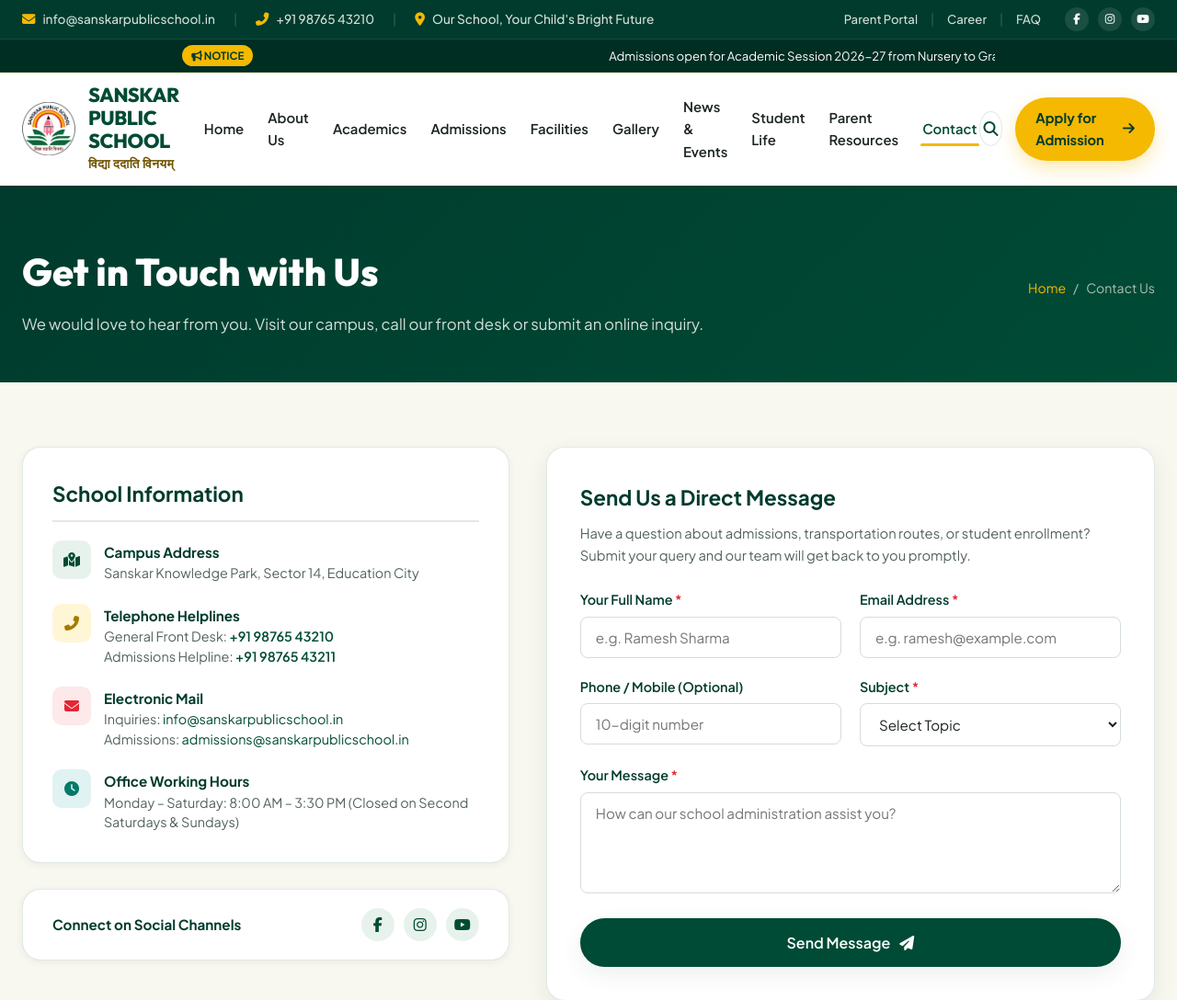
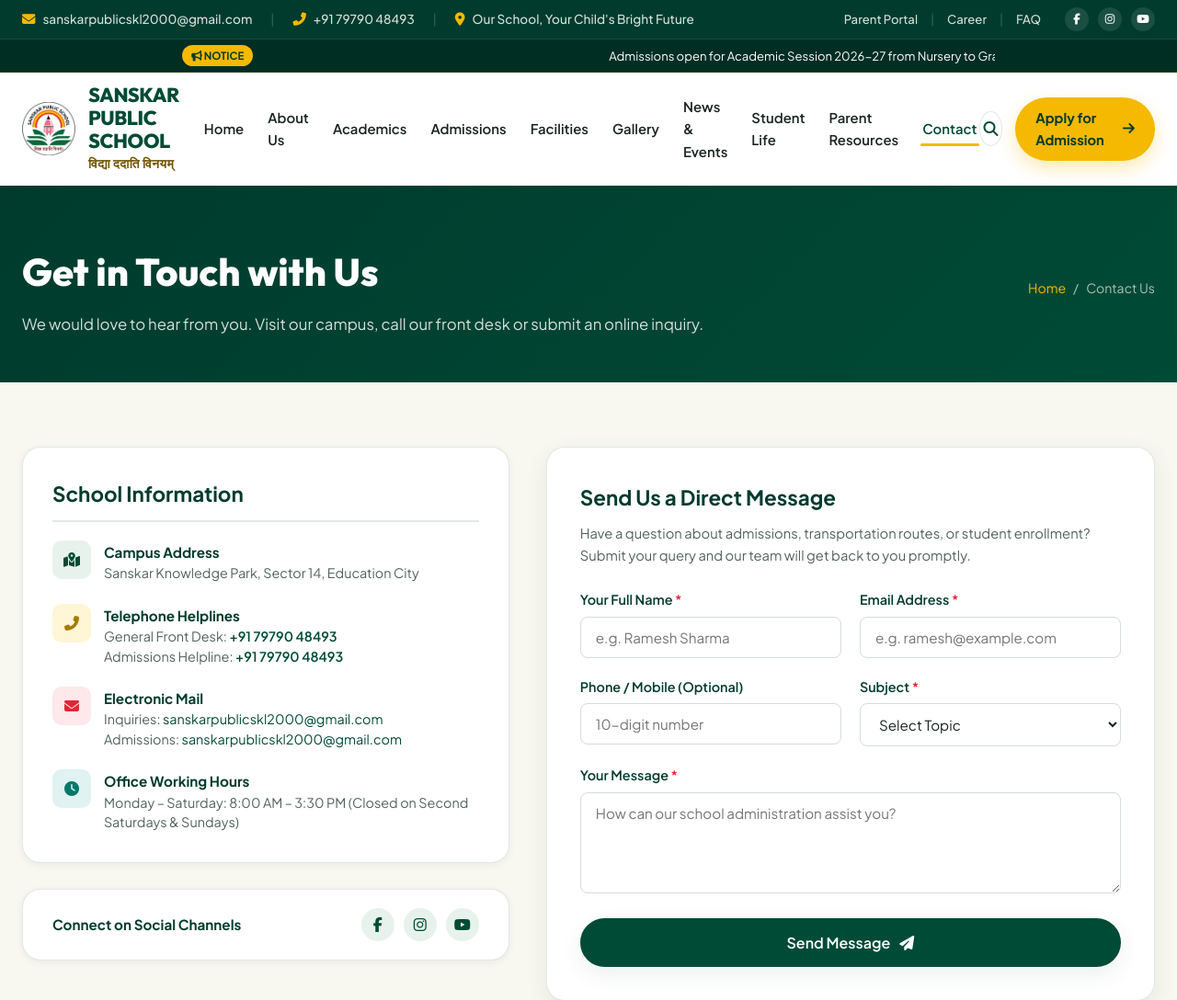
Before and after one commit to Divyanshu-hehe/sanskar-public-school, a Flask app: page /contact in a window 1280 px wide. Shown: the top 1088 px of the page at 92% size. Run offline with Flask 3, Linux system fonts and the light colour scheme; data comes from the database, SQL or seed files in the repository.

Commit message:
fix: update contact number, email, instagram, and youtube links

```diff
--- a/app.py
+++ b/app.py
@@ -53,8 +53,8 @@ def create_app(config_class=Config):
             'school_name': settings_dict.get('school_name', 'Sanskar Public School'),
             'school_motto': settings_dict.get('school_motto', 'विद्या ददाति विनयम्'),
             'school_tagline': settings_dict.get('school_tagline', 'Nurturing Knowledge. Building Character.'),
-            'school_phone': settings_dict.get('school_phone', '+91 98765 43210'),
-            'school_email': settings_dict.get('school_email', 'info@sanskarpublicschool.in'),
+            'school_phone': settings_dict.get('school_phone', '+91 79790 48493'),
+            'school_email': settings_dict.get('school_email', 'sanskarpublicskl2000@gmail.com'),
             'school_address': settings_dict.get('school_address', 'Sanskar Knowledge Park, Sector 14, Education City'),
             'admissions_open': settings_dict.get('admissions_open', 'true') == 'true'
         }
--- a/config.py
+++ b/config.py
@@ -33,6 +33,6 @@ class Config:
     SCHOOL_NAME = "Sanskar Public School"
     SCHOOL_MOTTO = "विद्या ददाति विनयम्"
     SCHOOL_TAGLINE = "Nurturing Knowledge. Building Character."
-    SCHOOL_PHONE = "+91 98765 43210"
-    SCHOOL_EMAIL = "info@sanskarpublicschool.in"
+    SCHOOL_PHONE = "+91 79790 48493"
+    SCHOOL_EMAIL = "sanskarpublicskl2000@gmail.com"
     SCHOOL_ADDRESS = "Sanskar Knowledge Park, Sector 14, Education City"
--- a/templates/base.html
+++ b/templates/base.html
@@ -230,9 +230,9 @@
             Sanskar Public School is committed to providing value-based, holistic education that nurtures knowledge, character, intellectual curiosity, and human compassion.
           </p>
           <div class="footer-social-links">
-            <a href="{{ settings.get('facebook_url', '#') }}" class="footer-social-btn" aria-label="Facebook"><i class="fab fa-facebook-f"></i></a>
-            <a href="{{ settings.get('instagram_url', '#') }}" class="footer-social-btn" aria-label="Instagram"><i class="fab fa-instagram"></i></a>
-            <a href="{{ settings.get('youtube_url', '#') }}" class="footer-social-btn" aria-label="YouTube"><i class="fab fa-youtube"></i></a>
+            <a href="{{ settings.get('facebook_url', '#') }}" class="footer-social-btn" target="_blank" rel="noopener" aria-label="Facebook"><i class="fab fa-facebook-f"></i></a>
+            <a href="{{ settings.get('instagram_url', '#') }}" class="footer-social-btn" target="_blank" rel="noopener" aria-label="Instagram"><i class="fab fa-instagram"></i></a>
+            <a href="{{ settings.get('youtube_url', '#') }}" class="footer-social-btn" target="_blank" rel="noopener" aria-label="YouTube"><i class="fab fa-youtube"></i></a>
           </div>
         </div>
 
--- a/templates/contact.html
+++ b/templates/contact.html
@@ -48,7 +48,7 @@
               <div style="font-weight:700;color:var(--primary-dark);font-size:0.95rem;">Telephone Helplines</div>
               <div style="color:var(--text-muted);font-size:0.9rem;line-height:1.5;">
                 <div>General Front Desk: <a href="tel:{{ school_phone }}" style="color:var(--primary-green);font-weight:600;">{{ school_phone }}</a></div>
-                <div>Admissions Helpline: <a href="tel:{{ settings.get('school_alt_phone', '+91 98765 43211') }}" style="color:var(--primary-green);font-weight:600;">{{ settings.get('school_alt_phone', '+91 98765 43211') }}</a></div>
+                <div>Admissions Helpline: <a href="tel:{{ settings.get('school_alt_phone', '+91 79790 48493') }}" style="color:var(--primary-green);font-weight:600;">{{ settings.get('school_alt_phone', '+91 79790 48493') }}</a></div>
               </div>
             </div>
           </div>
@@ -62,7 +62,7 @@
               <div style="font-weight:700;color:var(--primary-dark);font-size:0.95rem;">Electronic Mail</div>
               <div style="color:var(--text-muted);font-size:0.9rem;line-height:1.5;">
                 <div>Inquiries: <a href="mailto:{{ school_email }}" style="color:var(--primary-green);">{{ school_email }}</a></div>
-                <div>Admissions: <a href="mailto:{{ settings.get('admissions_email', 'admissions@sanskarpublicschool.in') }}" style="color:var(--primary-green);">{{ settings.get('admissions_email', 'admissions@sanskarpublicschool.in') }}</a></div>
+                <div>Admissions: <a href="mailto:{{ settings.get('admissions_email', 'sanskarpublicskl2000@gmail.com') }}" style="color:var(--primary-green);">{{ settings.get('admissions_email', 'sanskarpublicskl2000@gmail.com') }}</a></div>
               </div>
             </div>
           </div>
@@ -83,9 +83,9 @@
         <div style="background:var(--white);padding:20px clamp(16px, 4vw, 32px);border-radius:var(--radius-lg);box-shadow:var(--shadow-sm);border:1px solid var(--border-light);display:flex;align-items:center;justify-content:space-between;flex-wrap:wrap;gap:12px;">
           <span style="font-weight:700;color:var(--primary-dark);font-size:0.95rem;">Connect on Social Channels</span>
           <div style="display:flex;gap:10px;">
-            <a href="{{ settings.get('facebook_url', '#') }}" class="footer-social-btn" style="background:var(--primary-surface);color:var(--primary-green);" aria-label="Facebook"><i class="fab fa-facebook-f"></i></a>
-            <a href="{{ settings.get('instagram_url', '#') }}" class="footer-social-btn" style="background:var(--primary-surface);color:var(--primary-green);" aria-label="Instagram"><i class="fab fa-instagram"></i></a>
-            <a href="{{ settings.get('youtube_url', '#') }}" class="footer-social-btn" style="background:var(--primary-surface);color:var(--primary-green);" aria-label="YouTube"><i class="fab fa-youtube"></i></a>
+            <a href="{{ settings.get('facebook_url', '#') }}" class="footer-social-btn" target="_blank" rel="noopener" style="background:var(--primary-surface);color:var(--primary-green);" aria-label="Facebook"><i class="fab fa-facebook-f"></i></a>
+            <a href="{{ settings.get('instagram_url', '#') }}" class="footer-social-btn" target="_blank" rel="noopener" style="background:var(--primary-surface);color:var(--primary-green);" aria-label="Instagram"><i class="fab fa-instagram"></i></a>
+            <a href="{{ settings.get('youtube_url', '#') }}" class="footer-social-btn" target="_blank" rel="noopener" style="background:var(--primary-surface);color:var(--primary-green);" aria-label="YouTube"><i class="fab fa-youtube"></i></a>
           </div>
         </div>
       </div>
--- a/templates/parent_resources.html
+++ b/templates/parent_resources.html
@@ -91,7 +91,7 @@
             <div><strong>Location:</strong> Ground Floor, Administration Block</div>
             <div><strong>Timings:</strong> Mon – Sat: 8:30 AM to 2:00 PM</div>
             <div><strong>Accounts Phone:</strong> {{ school_phone }}</div>
-            <div><strong>Direct Email:</strong> accounts@sanskarpublicschool.in</div>
+            <div><strong>Direct Email:</strong> <a href="mailto:{{ school_email }}" style="color:var(--primary-green);">{{ school_email }}</a></div>
           </div>
           <a href="#" class="btn btn-outline" style="width:100%;font-size:0.85rem;" onclick="window.showToast('Official Fee Schedule PDF downloaded.', 'info'); return false;">
             <i class="fas fa-file-pdf"></i> Download Official Fee Chart (PDF)
```
Also changed, not shown: seed.py (+6 -6 lines), templates/admin/settings.html (+19 -0 lines), tests/test_routes.py (+9 -0 lines).
